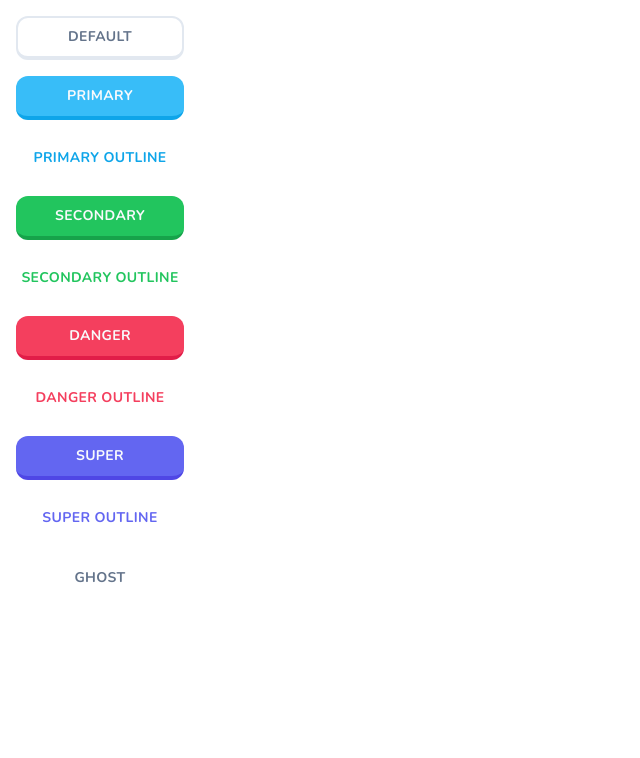
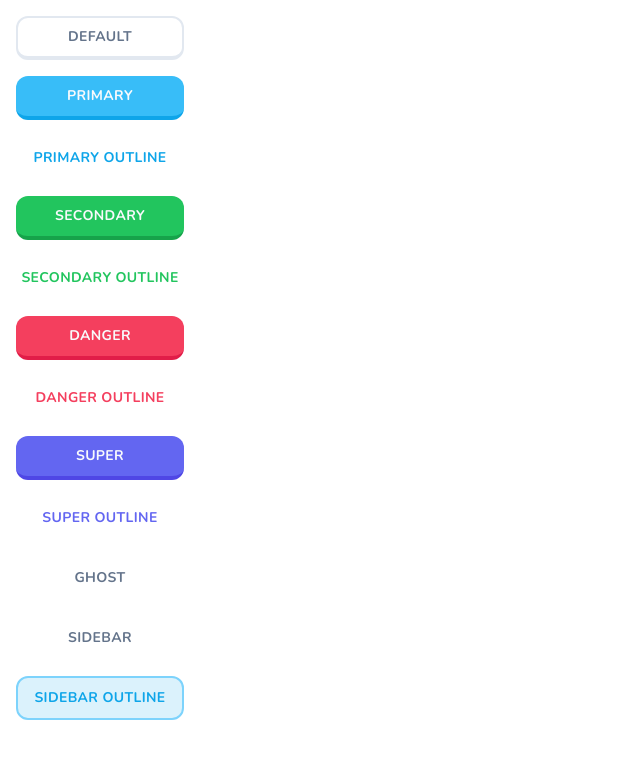
Before and after one commit to AkinAkinbobola/duolingo, a Next.js app: page /buttons in a window 1280 px wide. Shown: the top 758 px of the page, without its empty margins (0-640 px from the left). Built offline with nearby package versions, Linux system fonts and the light colour scheme.

Commit message:
Add sidebar button variants

```diff
--- a/app/buttons/page.tsx
+++ b/app/buttons/page.tsx
@@ -13,6 +13,8 @@ const ButtonsPage = () => {
             <Button variant={"super"}>Super</Button>
             <Button variant={"superOutline"}>Super Outline</Button>
             <Button variant={"ghost"}>Ghost</Button>
+            <Button variant={"sidebar"}>Sidebar</Button>
+            <Button variant={"sidebarOutline"}>Sidebar Outline</Button>
         </div>
     );
 };
--- a/components/ui/button.tsx
+++ b/components/ui/button.tsx
@@ -19,6 +19,8 @@ const buttonVariants = cva(
                 super: "bg-indigo-500 text-primary-foreground hover:bg-indigo-500/90 border-indigo-600 border-b-4 active:border-b-0",
                 superOutline: "bg-white text-indigo-500 hover:bg-slate-100",
                 ghost: "bg-transparent text-slate-500 border-transparent border-0 hover:bg-slate-100",
+                sidebar: "bg-transparent text-slate-500 border-2 border-transparent hover:bg-slate-100 transition-none",
+                sidebarOutline: "bg-sky-500/15 text-sky-500 border-sky-300 border-2 hover:bg-sky-500/20 transition-none",
             },
             size: {
                 default: "h-11 px-4 py-2",
```
